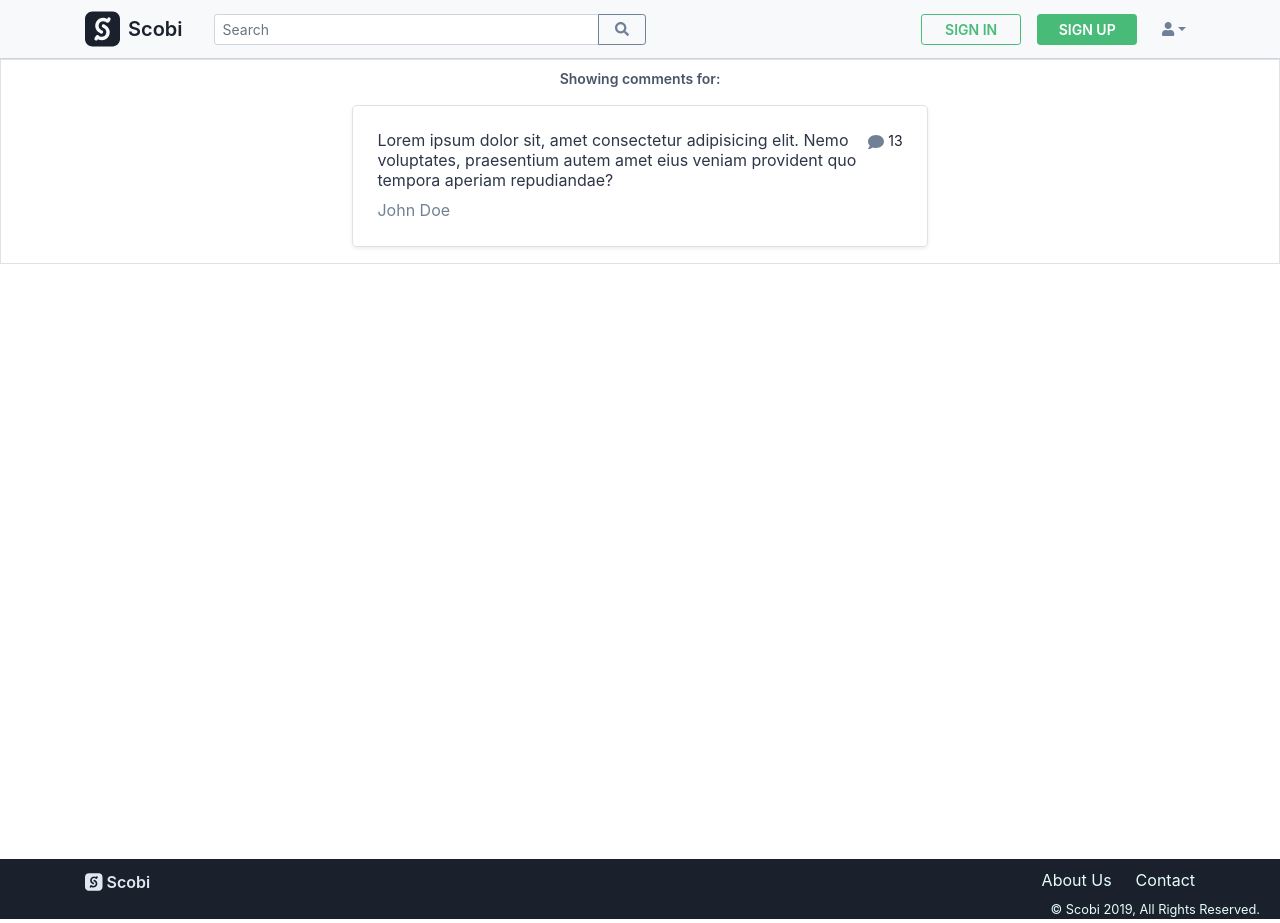
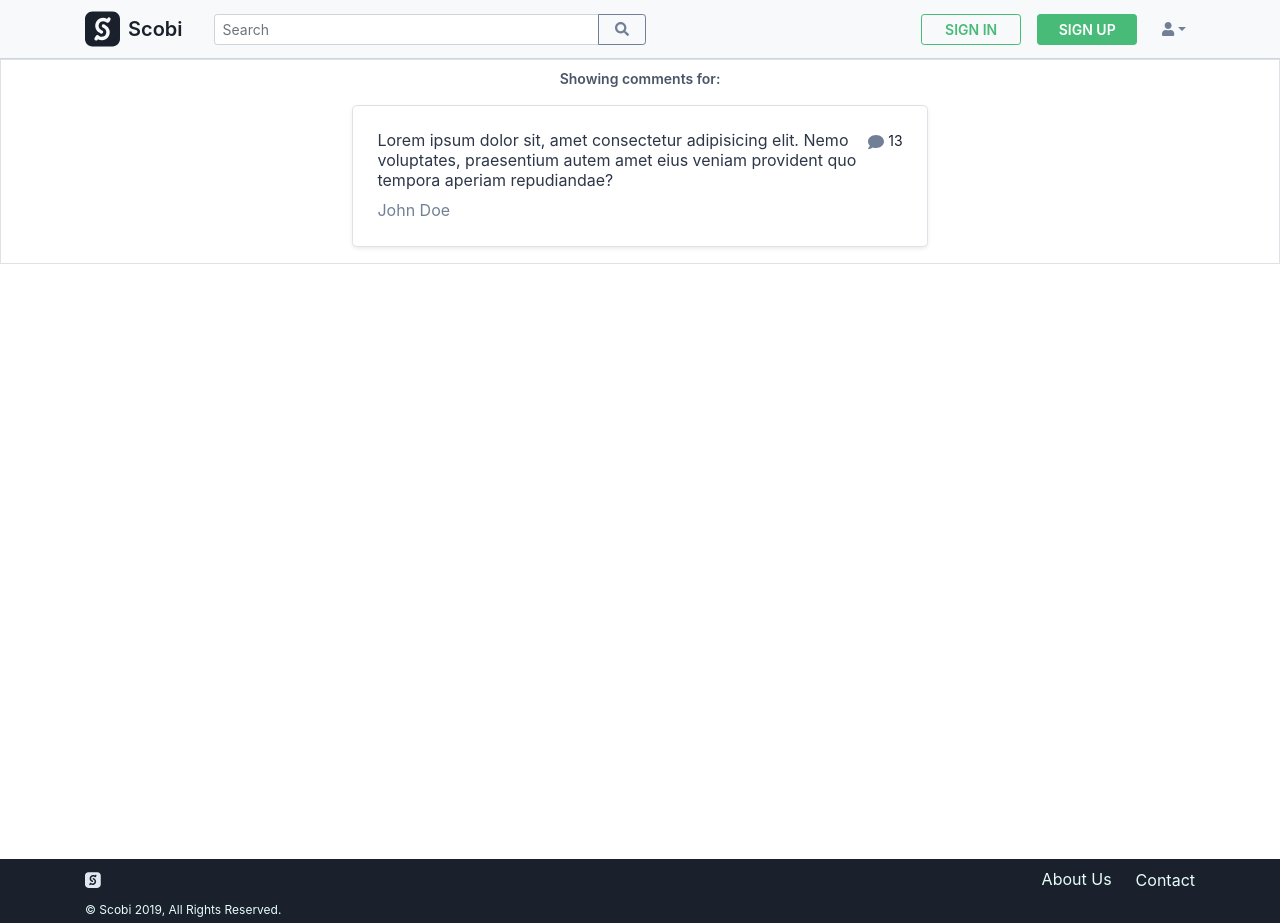
Before and after one commit to onurguler/scobio-social-frontend, a React (Create React App) app in the folder client/: page /posts/1/comments in a window 1280 px wide. Built offline with nearby package versions, Linux system fonts and the light colour scheme.

Commit message:
update footer

```diff
--- a/client/src/App.js
+++ b/client/src/App.js
@@ -12,7 +12,7 @@ import NewPost from './components/post/NewPost';
 import TwoFA from './components/auth/TwoFA';
 import Contact from './components/contact/Contact';
 import Post from './components/post/Post';
-import BottomBar from './components/layout/BottomBar';
+import Footer from './components/layout/Footer';
 import AboutUs from './components/contact/AboutUs';
 import Comments from './components/post/Comments';
 
@@ -40,7 +40,7 @@ const App = () => {
           <Route exact path="/AboutUs" component={AboutUs} />
           <Route exact path="/posts/:post_id/comments" component={Comments} />
         </Switch>
-        <BottomBar />
+        <Footer />
       </div>
     </Router>
   );
--- a/client/src/components/layout/BottomBar.js
+++ /dev/null
@@ -1,40 +0,0 @@
-import React, { Fragment } from 'react';
-import { FontAwesomeIcon } from '@fortawesome/react-fontawesome';
-import { faSellcast } from '@fortawesome/free-brands-svg-icons';
-import { Link } from 'react-router-dom';
-
-const BottomBar = () => {
-  return (
-    <Fragment>
-      <div className="navbar py-md-0 bg-gray-900 border-gray-900 border-top">
-        <div className="container d-flex">
-          <Link
-            to="/"
-            className="navbar-brand text-decoration-none text-gray-300 mr-auto">
-            <FontAwesomeIcon
-              className="mr-1 align-middle"
-              icon={faSellcast}
-              size={'1x'}
-            />
-            <span className="small font-semibold align-middle" href="#home">
-              Scobi
-            </span>
-          </Link>
-          <Link className="d-flex text-decoration-none" to="/AboutUs">
-            <span className="align-middle text-teal-100 mr-4">About Us</span>
-          </Link>
-          <Link className="d-flex text-decoration-none" to="/Contact">
-            <span className="align-middle text-teal-100">Contact</span>
-          </Link>
-        </div>
-        <div className="d-flex w-100 justify-content-end">
-          <span className="small align-middle text-teal-100">
-            © Scobi 2019, All Rights Reserved.
-          </span>
-        </div>
-      </div>
-    </Fragment>
-  );
-};
-
-export default BottomBar;
--- /dev/null
+++ b/client/src/components/layout/Footer.js
@@ -0,0 +1,41 @@
+import React, { Fragment } from 'react';
+import { FontAwesomeIcon } from '@fortawesome/react-fontawesome';
+import { faSellcast } from '@fortawesome/free-brands-svg-icons';
+import { Link } from 'react-router-dom';
+
+const Footer = () => {
+  return (
+    <Fragment>
+      <div className="bg-gray-900 border-gray-900 border-top">
+        <div className="container">
+          <div className="d-flex align-items-center justify-content-between">
+            <Link
+              to="/"
+              className="navbar-brand text-decoration-none text-gray-300 text-lg">
+              <FontAwesomeIcon
+                className="mr-1 align-middle"
+                icon={faSellcast}
+              />
+            </Link>
+
+            <div className="d-flex align-items-center">
+              <Link className="text-decoration-none" to="/AboutUs">
+                <span className="align-middle text-teal-100 mr-4">
+                  About Us
+                </span>
+              </Link>
+              <Link className="text-decoration-none" to="/Contact">
+                <span className="align-middle text-teal-100">Contact</span>
+              </Link>
+            </div>
+          </div>
+          <div className="text-xs align-items-center w-100 text-teal-100 py-1">
+            © Scobi 2019, All Rights Reserved.
+          </div>
+        </div>
+      </div>
+    </Fragment>
+  );
+};
+
+export default Footer;
```
